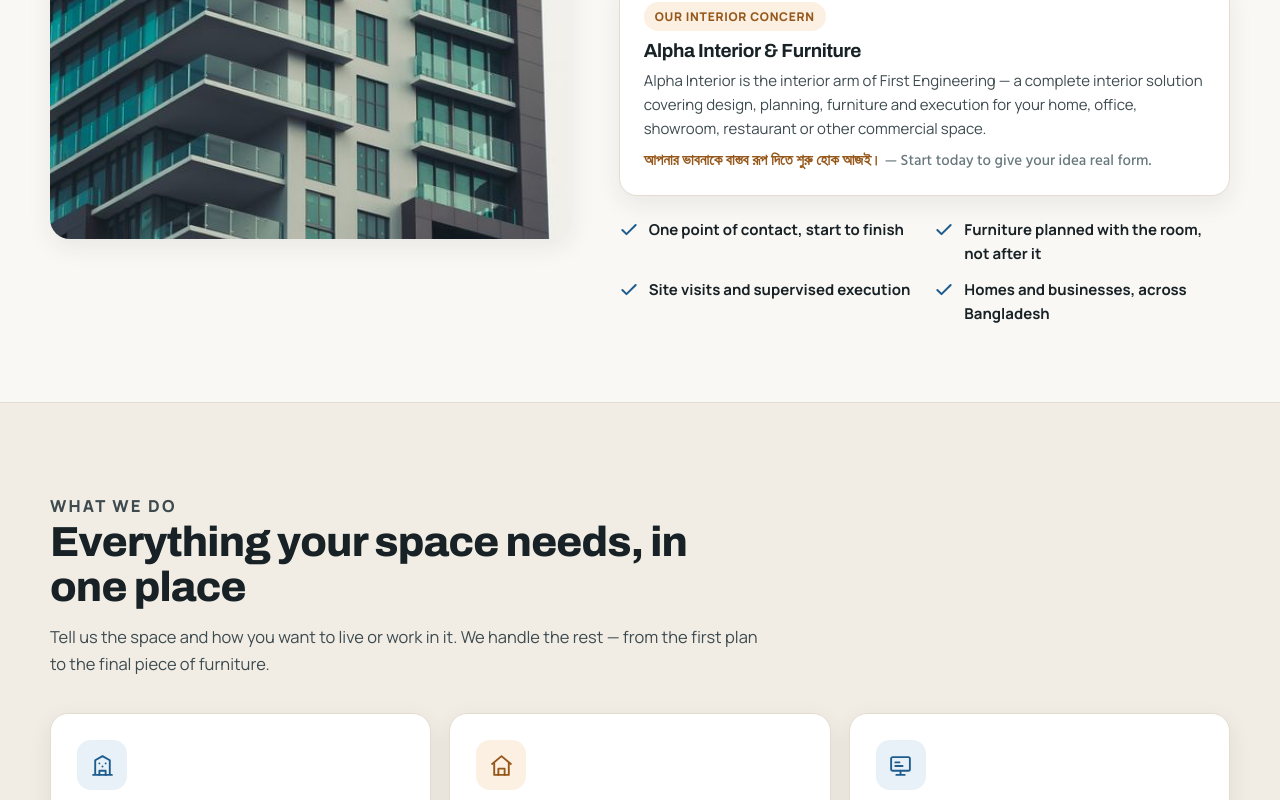
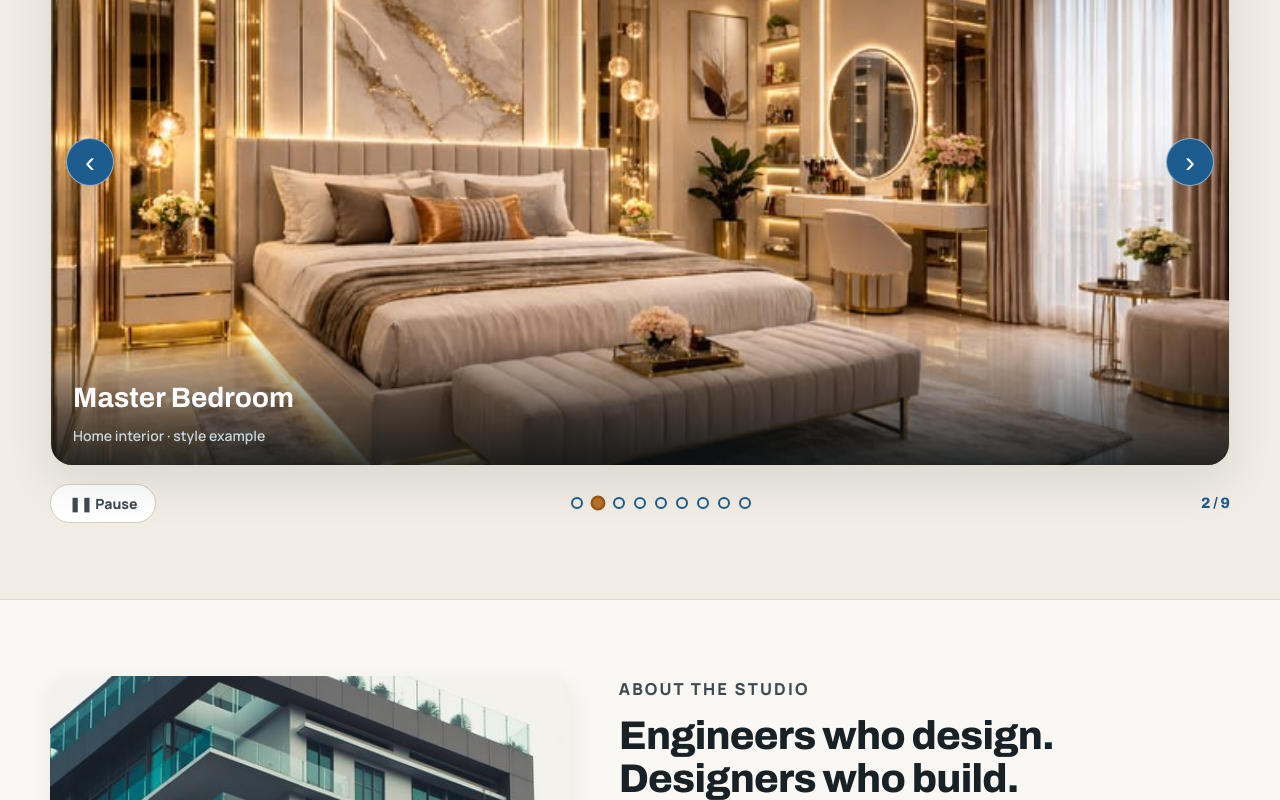
Before and after one commit to SakibShahriar02/first-engineering, a React (Vite) app: page / in a window 1280 px wide. Shown: the part 1388-2188 px from the top of the page. Built offline with nearby package versions, Linux system fonts and the light colour scheme.

Commit message:
Add projects carousel before About on home page

```diff
--- /dev/null
+++ b/src/components/sections/ProjectsCarousel.tsx
@@ -0,0 +1,168 @@
+import { useCallback, useEffect, useRef, useState } from "react";
+import { galleryItems } from "../../data/site";
+
+/**
+ * Project showcase carousel.
+ *
+ * Slides reuse the existing gallery items verbatim (title + caption).
+ * No project names, clients, locations, dates, or prices are claimed:
+ * every caption already says "style example", and the section carries
+ * its own visible style-example note. Replace galleryItems entries with
+ * real project photos when they are supplied.
+ *
+ * Auto-advance behaviour (documented): advances every 5 seconds.
+ * It is paused while the carousel is hovered or focused, and while the
+ * user has pressed the Pause button. A manual arrow/dot/swipe move
+ * restarts the 5-second timer cleanly (it does not stack timers and
+ * does not fight manual navigation).
+ */
+export default function ProjectsCarousel() {
+  const slides = galleryItems;
+  const [index, setIndex] = useState(0);
+  const [hoverOrFocus, setHoverOrFocus] = useState(false);
+  const [userPaused, setUserPaused] = useState(false);
+  // Incremented on every manual move so the auto-advance timer restarts
+  // even when the user selects the slide already shown.
+  const [manualTick, setManualTick] = useState(0);
+  const pointerStartX = useRef<number | null>(null);
+
+  const paused = hoverOrFocus || userPaused;
+
+  const goTo = useCallback((next: number) => {
+    setIndex(((next % slides.length) + slides.length) % slides.length);
+    setManualTick((tick) => tick + 1);
+  }, [slides.length]);
+
+  const goPrev = useCallback(() => goTo(index - 1), [goTo, index]);
+  const goNext = useCallback(() => goTo(index + 1), [goTo, index]);
+
+  useEffect(() => {
+    if (paused || slides.length <= 1) return undefined;
+    const timer = window.setInterval(() => {
+      setIndex((current) => (current + 1) % slides.length);
+    }, 5000);
+    return () => window.clearInterval(timer);
+    // Restart the timer after any manual move (manualTick) or slide change.
+  }, [paused, slides.length, index, manualTick]);
+
+  const handleKeyDown = (event: React.KeyboardEvent) => {
+    if (event.key === "ArrowLeft") {
+      event.preventDefault();
+      goPrev();
+    } else if (event.key === "ArrowRight") {
+      event.preventDefault();
+      goNext();
+    }
+  };
+
+  const handlePointerDown = (event: React.PointerEvent) => {
+    pointerStartX.current = event.clientX;
+  };
+
+  const handlePointerUp = (event: React.PointerEvent) => {
+    if (pointerStartX.current === null) return;
+    const delta = event.clientX - pointerStartX.current;
+    pointerStartX.current = null;
+    if (delta <= -50) goNext();
+    else if (delta >= 50) goPrev();
+  };
+
+  const current = slides[index];
+
+  return (
+    <section id="projects" aria-label="Project showcase" className="projects-carousel-section">
+      <div className="wrap">
+        <div className="sec-head">
+          <p className="kicker">Project showcase</p>
+          <h2>Project Showcase</h2>
+          <p className="projects-carousel-note">
+            Photos are style examples — real project photos will replace these.
+          </p>
+        </div>
+
+        <div
+          className="projects-carousel"
+          role="region"
+          aria-roledescription="carousel"
+          aria-label="Project showcase"
+          tabIndex={0}
+          onKeyDown={handleKeyDown}
+          onMouseEnter={() => setHoverOrFocus(true)}
+          onMouseLeave={() => setHoverOrFocus(false)}
+          onFocus={() => setHoverOrFocus(true)}
+          onBlur={() => setHoverOrFocus(false)}
+          onPointerDown={handlePointerDown}
+          onPointerUp={handlePointerUp}
+        >
+          <div
+            className="projects-carousel-viewport"
+            role="group"
+            aria-roledescription="slide"
+            aria-label={`${index + 1} of ${slides.length}: ${current.title}`}
+            aria-live="polite"
+          >
+            <img
+              key={current.src}
+              src={current.src}
+              alt={current.alt}
+              className="projects-carousel-image"
+              draggable={false}
+            />
+            <div className="projects-carousel-caption">
+              <b>{current.title}</b>
+              <span>{current.caption}</span>
+            </div>
+          </div>
+
+          <button
+            type="button"
+            className="projects-carousel-arrow projects-carousel-arrow-prev"
+            aria-label="Previous project"
+            onClick={goPrev}
+          >
+            ‹
+          </button>
+          <button
+            type="button"
+            className="projects-carousel-arrow projects-carousel-arrow-next"
+            aria-label="Next project"
+            onClick={goNext}
+          >
+            ›
+          </button>
+
+          <div className="projects-carousel-controls">
+            <button
+              type="button"
+              className="projects-carousel-pause"
+              aria-label={userPaused ? "Resume automatic slide show" : "Pause automatic slide show"}
+              aria-pressed={userPaused}
+              onClick={() => setUserPaused((value) => !value)}
+            >
+              {userPaused ? "▶ Resume" : "❚❚ Pause"}
+            </button>
+            <div
+              className="projects-carousel-dots"
+              role="group"
+              aria-label="Choose a project slide"
+            >
+              {slides.map((slide, slideIndex) => (
+                <button
+                  key={slide.src + slide.title}
+                  type="button"
+                  className="projects-carousel-dot"
+                  aria-label={`Go to slide ${slideIndex + 1}: ${slide.title}`}
+                  aria-current={slideIndex === index}
+                  onClick={() => goTo(slideIndex)}
+                />
+              ))}
+            </div>
+            <span className="projects-carousel-counter" aria-label={`Slide ${index + 1} of ${slides.length}`}>
+              {index + 1} / {slides.length}
+            </span>
+          </div>
+        </div>
+      </div>
+    </section>
+  );
+}
--- a/src/pages/HomePage.tsx
+++ b/src/pages/HomePage.tsx
@@ -1,5 +1,6 @@
 import Hero from "../components/sections/Hero";
 import Strip from "../components/sections/Strip";
+import ProjectsCarousel from "../components/sections/ProjectsCarousel";
 import About from "../components/sections/About";
 import Services from "../components/sections/Services";
 import Gallery from "../components/sections/Gallery";
@@ -12,6 +13,7 @@
     <>
       <Hero />
       <Strip />
+      <ProjectsCarousel />
       <About />
       <Services />
       <Gallery />
--- a/src/styles/main.css
+++ b/src/styles/main.css
@@ -238,3 +238,26 @@
 @media(max-width:950px){.alpha-page .alpha-craft-grid{grid-template-columns:1fr 1fr}}
 @media(max-width:520px){.alpha-page .alpha-craft-grid{grid-template-columns:1fr}}
 .alpha-page .alpha-contact{background:var(--wood-soft);border-top:1px solid var(--line)}
+
+/* ---------- Home project showcase carousel (projects-carousel only) ---------- */
+.projects-carousel-section{background:var(--bg2);border-block:1px solid var(--line)}
+.projects-carousel-note{display:inline-block;background:var(--wood-soft);border:1px solid var(--wood);color:var(--ink);font-weight:800;font-size:14px;padding:11px 16px;border-radius:12px}
+.projects-carousel{position:relative;outline:none}
+.projects-carousel-viewport{position:relative;border-radius:22px;overflow:hidden;box-shadow:var(--shadow);border:1px solid var(--line);background:var(--surface2)}
+.projects-carousel-image{display:block;width:100%;aspect-ratio:16/9;object-fit:cover}
+@media(max-width:640px){.projects-carousel-image{aspect-ratio:4/3}}
+.projects-carousel-caption{position:absolute;inset:auto 0 0 0;padding:44px 22px 18px;background:linear-gradient(transparent,rgba(10,17,20,.85));color:#fff}
+.projects-carousel-caption b{font-family:'Archivo';font-size:clamp(20px,2.6vw,28px);display:block}
+.projects-carousel-caption span{display:block;font-size:14px;color:#c8d6db;font-weight:600;margin-top:4px}
+.projects-carousel-arrow{position:absolute;top:50%;transform:translateY(-50%);width:48px;height:48px;border-radius:50%;border:1px solid rgba(255,255,255,.5);background:var(--blue);color:#fff;font-size:30px;line-height:1;cursor:pointer;box-shadow:var(--shadow-sm);z-index:2}
+.projects-carousel-arrow:hover{background:var(--blue-dark)}
+.projects-carousel-arrow-prev{left:16px}
+.projects-carousel-arrow-next{right:16px}
+@media(max-width:560px){.projects-carousel-arrow{width:44px;height:44px}.projects-carousel-arrow-prev{left:10px}.projects-carousel-arrow-next{right:10px}}
+.projects-carousel-controls{display:flex;align-items:center;justify-content:space-between;gap:16px;flex-wrap:wrap;margin-top:18px}
+.projects-carousel-pause{border:1.5px solid var(--line2);background:var(--surface);color:var(--ink2);font-family:'Manrope';font-weight:800;font-size:14px;padding:9px 18px;border-radius:999px;cursor:pointer}
+.projects-carousel-pause:hover{border-color:var(--wood);color:var(--wood-dark)}
+.projects-carousel-dots{display:flex;gap:9px;flex-wrap:wrap;justify-content:center}
+.projects-carousel-dot{width:12px;height:12px;padding:0;border-radius:50%;border:2px solid var(--blue);background:transparent;cursor:pointer}
+.projects-carousel-dot[aria-current="true"]{background:var(--wood);border-color:var(--wood-dark);transform:scale(1.25)}
+.projects-carousel-counter{font-family:'Archivo';font-weight:800;font-size:15px;color:var(--blue);min-width:64px;text-align:right}
```
